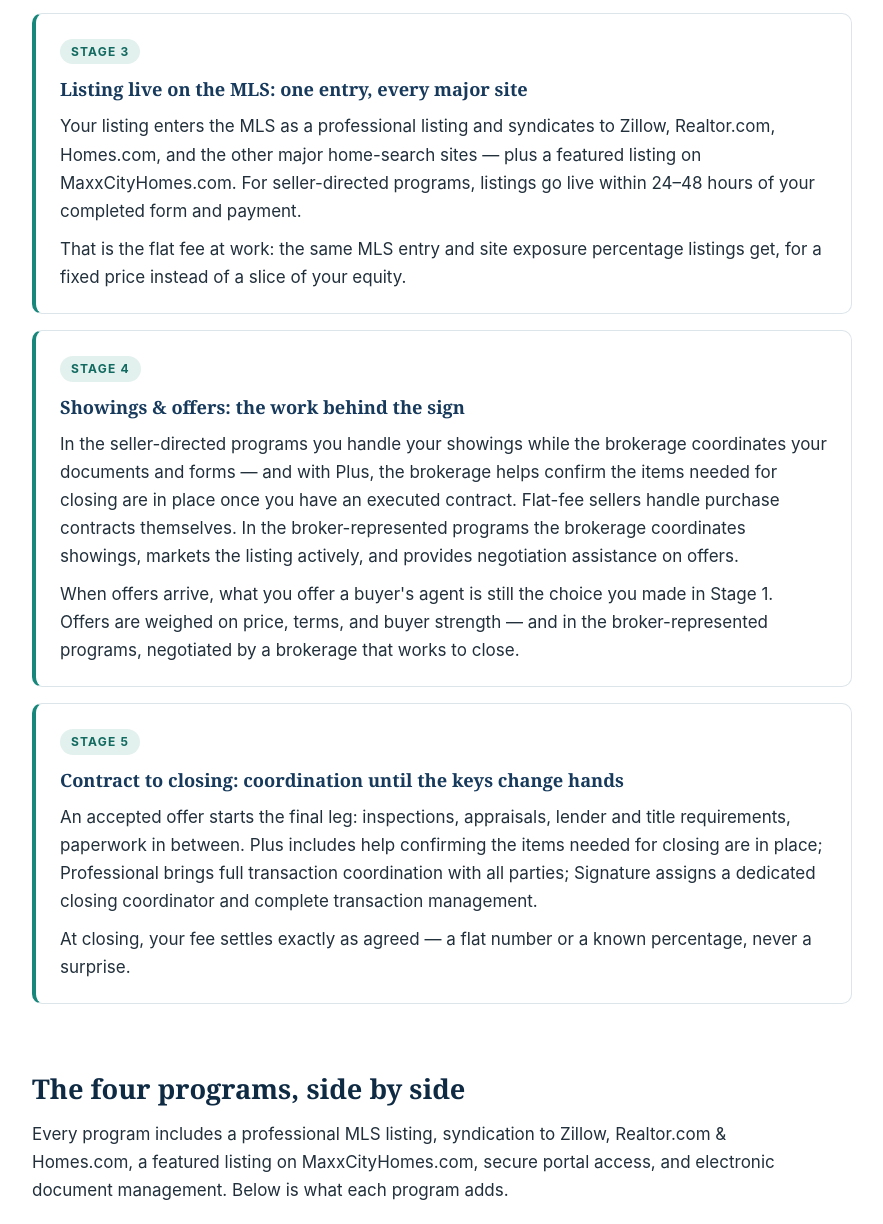
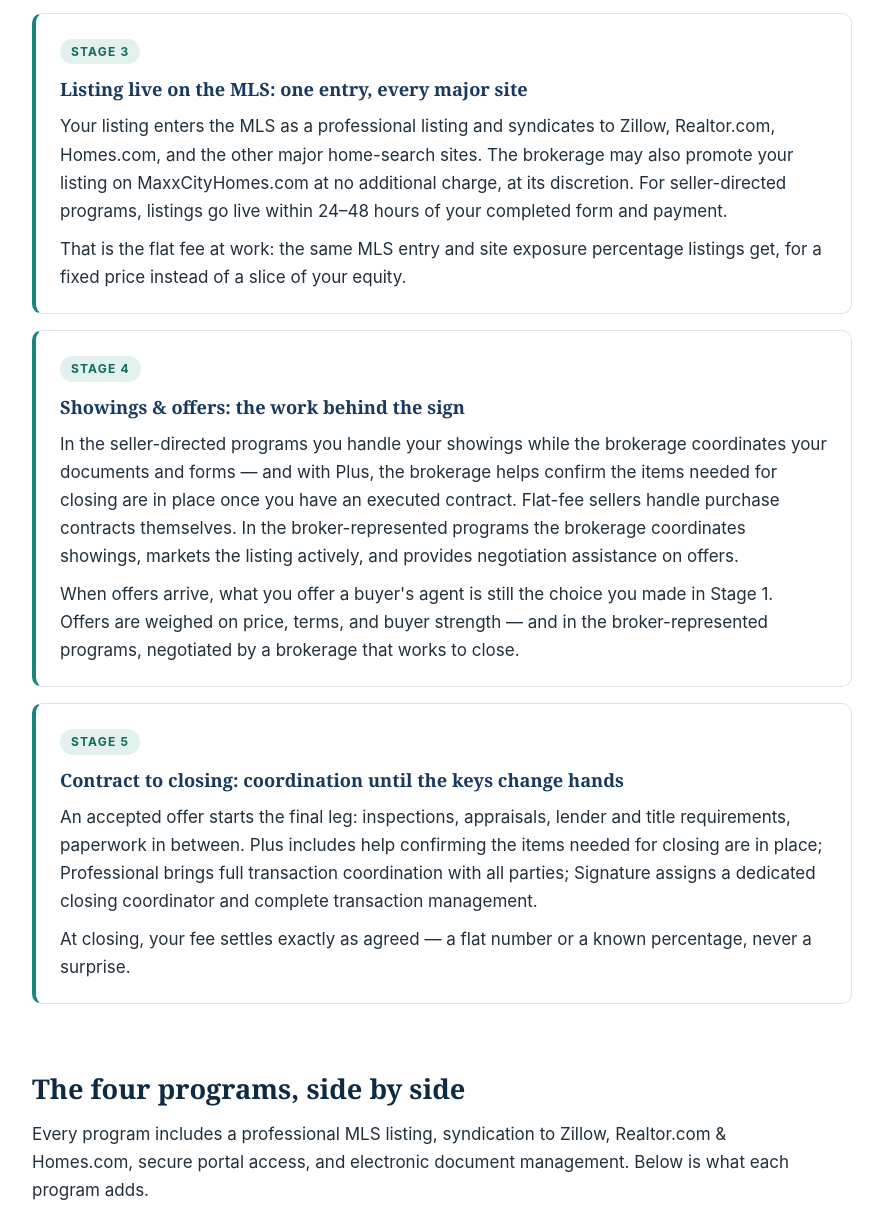
Before and after one commit to Mattnick1flirtorbit/maxxlisting, a plain HTML site: page how-it-works.html in a window 1280 px wide. Shown: the part 992-2216 px from the top of the page, without its empty margins (92-975 px from the left). Drawn offline with Linux system fonts and the light colour scheme.

Commit message:
Flat-fee: own-site promotion not promised (Nov 26)

```diff
--- a/how-it-works.html
+++ b/how-it-works.html
@@ -56,7 +56,7 @@
       <div class="stage-block">
         <span class="step">Stage 3</span>
         <h3>Listing live on the MLS: one entry, every major site</h3>
-        <p>Your listing enters the MLS as a professional listing and syndicates to Zillow, Realtor.com, Homes.com, and the other major home-search sites — plus a featured listing on MaxxCityHomes.com. For seller-directed programs, listings go live within 24–48 hours of your completed form and payment.</p>
+        <p>Your listing enters the MLS as a professional listing and syndicates to Zillow, Realtor.com, Homes.com, and the other major home-search sites. The brokerage may also promote your listing on MaxxCityHomes.com at no additional charge, at its discretion. For seller-directed programs, listings go live within 24–48 hours of your completed form and payment.</p>
         <p>That is the flat fee at work: the same MLS entry and site exposure percentage listings get, for a fixed price instead of a slice of your equity.</p>
       </div>
 
@@ -79,7 +79,7 @@
 
   <section>
     <h2>The four programs, side by side</h2>
-    <p class="narrow">Every program includes a professional MLS listing, syndication to Zillow, Realtor.com &amp; Homes.com, a featured listing on MaxxCityHomes.com, secure portal access, and electronic document management. Below is what each program adds.</p>
+    <p class="narrow">Every program includes a professional MLS listing, syndication to Zillow, Realtor.com &amp; Homes.com, secure portal access, and electronic document management. Below is what each program adds.</p>
     <div class="table-wrap">
       <table class="compare">
         <thead>
```
